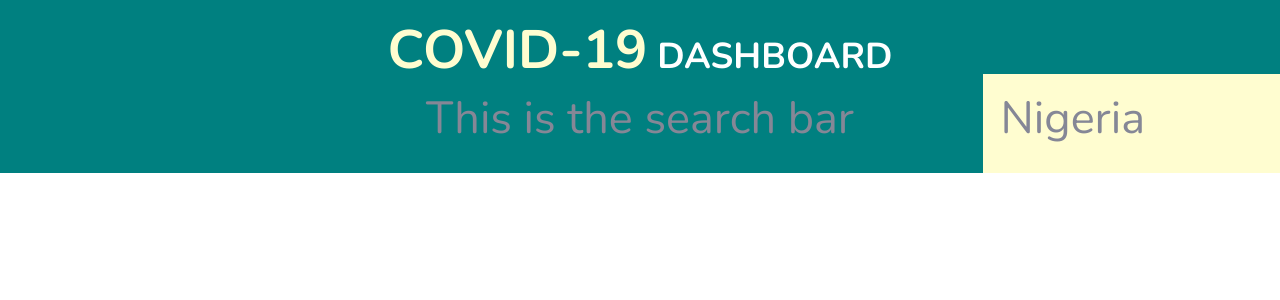
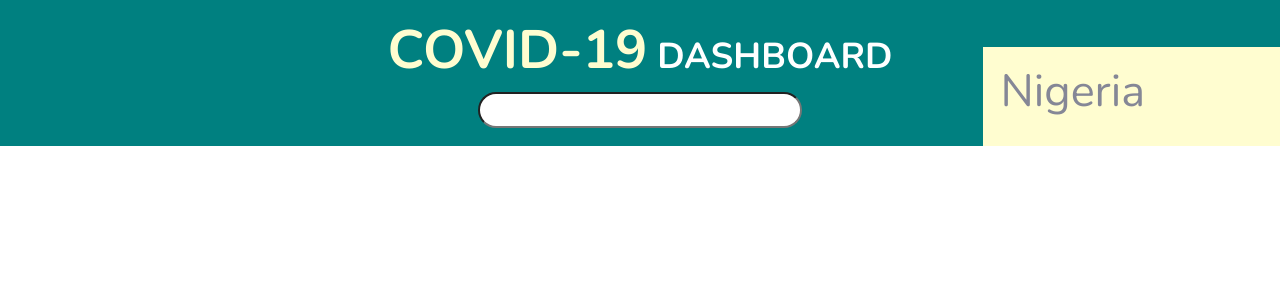
Before and after one commit to HafseeMan/covid19-dashboard, a React (Create React App) app: page /workOn in a window 1280 px wide. Shown: the top 300 px of the page. Built offline with nearby package versions, Linux system fonts and the light colour scheme.

Commit message:
Add search bar

```diff
--- a/src/App.css
+++ b/src/App.css
@@ -52,3 +52,14 @@ but it is easier to create them in same file just create a section for your styl
   text-align: start;
   padding: 1rem 7.5rem 1rem 1rem
 }
+
+.search-field{
+  border-radius: 2.8rem;
+  padding: 0.15rem 1rem;
+  width: 18rem;
+
+}
+
+datalist {
+  width: 15rem;
+}
--- a/src/App.js
+++ b/src/App.js
@@ -12,16 +12,10 @@ class App extends Component {
     return (
       <React.Fragment>
         <Switch>
-          <Route path="/" exact render={(
+          <Route path="/" exact render={() =>
             <div className="row">
-              {/*Title*/}
-              <div className="bg-primary col-12 text-light p-2">
-                <h1 className="text-center text-capitalize">Covid 19 dashboard</h1>
-              </div>
-              {/*search bar*/}
-              <div className="bg-dark col-12 text-light p-2">
-                <p className="text-center ">Search bar</p>
-              </div>
+              {/* NavBar and Search bar */}
+              <NavBar/>
               {/*ranking*/}
               <div className="col-3 bg-light">
                 <h1>Ranking</h1>
@@ -32,9 +26,12 @@ class App extends Component {
                 <h1>statistics</h1>
               </div>
             </div>
-          )} />
+          } />
 
+          {/* This route is for testing features I'm working on */}
           <Route path="/workOn" component={NavBar} />
+
+          {/* This route is default route for not found pages */}
           <Route path="*" component={NotFound} />
 
         </Switch>
--- a/src/components/Search.js
+++ b/src/components/Search.js
@@ -3,9 +3,16 @@ import React, { Component } from 'react'
 export class Search extends Component {
     render() {
         return (
-            <div>
-                <h1>This is the search bar</h1>
-            </div>
+            <form>
+                <datalist id="countries">
+                    <option value="Nigeria">Nigeria</option>
+                    <option value="United States">United States </option>
+                    <option value="United Kingdom">United Kingdom </option>
+                    <option value="Ghana">Ghana</option>
+                    <option value="South Africa">South Africa</option>
+                </datalist>
+                <input list="countries" name="country" autoComplete="on" type="text" className="search-field" />
+            </form>
         )
     }
 }
```
